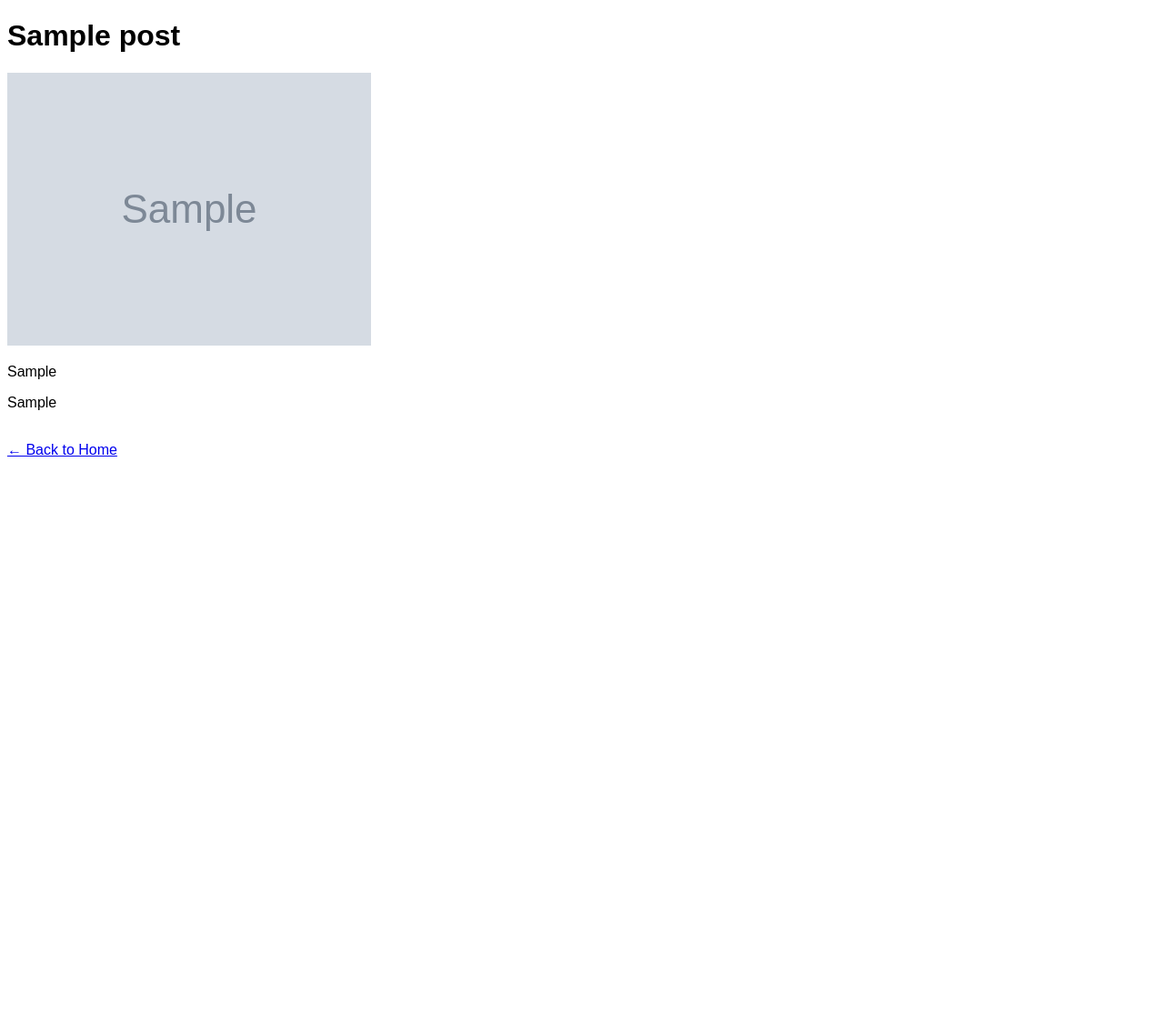
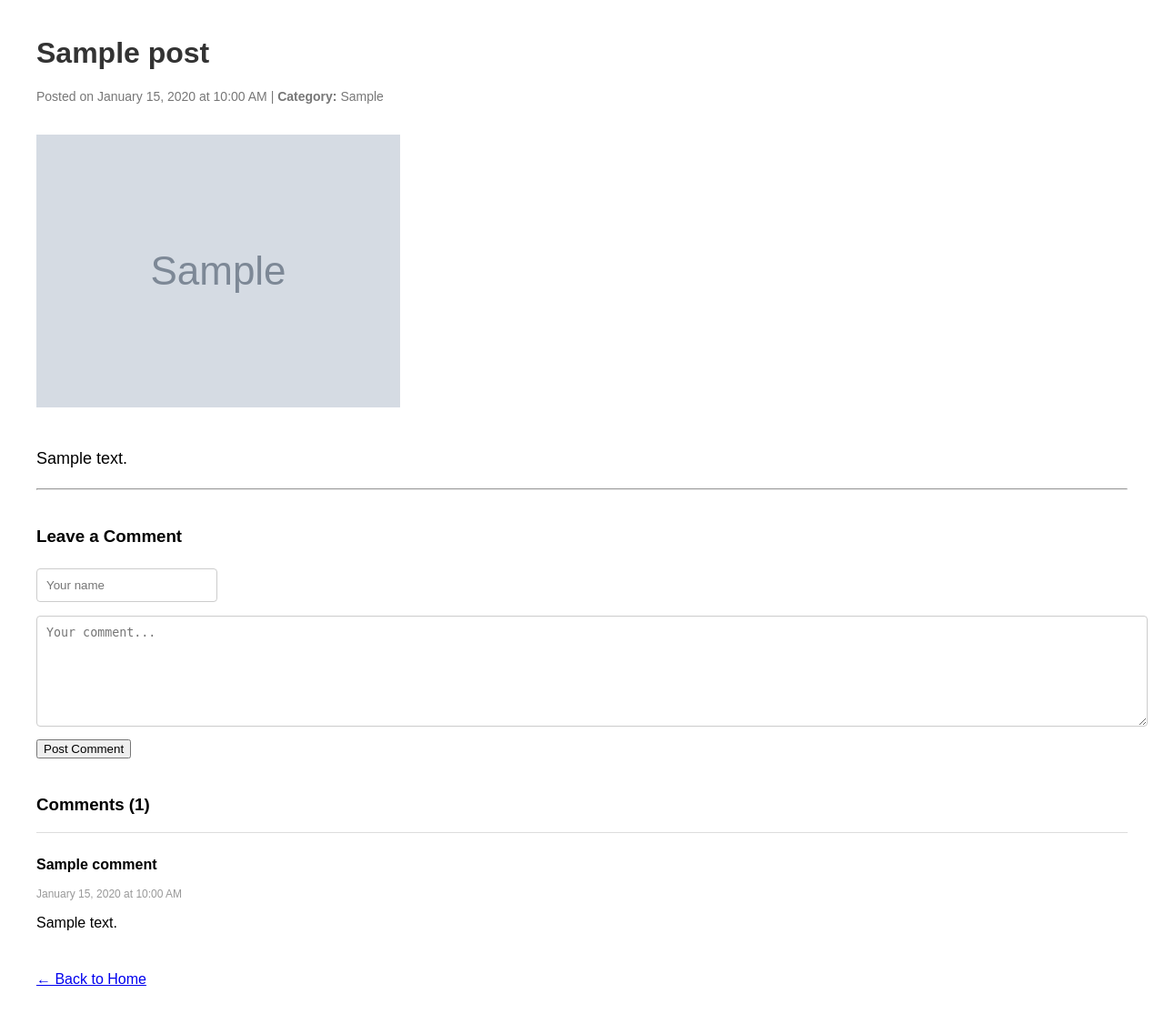
Before and after one commit to UzmaFateh/flask-blog, a Flask app: a page that uses templates/post.html in a window 1280 px wide. Shown: the whole page at 91% size. Before the commit the page ends 502 px from the top, so only its background shows below. Run offline with Flask 3, Linux system fonts and the light colour scheme; tables that the repository leaves empty hold one stand-in row (values such as "Sample post"); grey boxes marked "Sample" are stand-in pictures; some libraries are stand-ins or nearby versions.

Commit message:
added comment section, date, time category, database SQLite

```diff
--- a/app.py
+++ b/app.py
@@ -1,64 +1,224 @@
+
+
+# import os
+# from datetime import datetime
+# from flask import Flask, render_template, request, redirect, url_for
+# from flask_sqlalchemy import SQLAlchemy
+# from werkzeug.utils import secure_filename
+# import markdown
+
+# app = Flask(__name__, instance_relative_config=True)
+
+# # Ensure instance folder exists
+# os.makedirs(app.instance_path, exist_ok=True)
+
+# # Configuration
+# app.config['SQLALCHEMY_DATABASE_URI'] = 'sqlite:///' + os.path.join(app.instance_path, 'blog.db')
+# app.config['SQLALCHEMY_TRACK_MODIFICATIONS'] = False
+
+# # Upload folder for images
+# UPLOAD_FOLDER = os.path.join('static', 'uploads')
+# os.makedirs(UPLOAD_FOLDER, exist_ok=True)
+# app.config['UPLOAD_FOLDER'] = UPLOAD_FOLDER
+
+# db = SQLAlchemy(app)
+
+# # ------------------------
+# # Models
+# # ------------------------
+
+# # BlogPost model
+# class BlogPost(db.Model):
+#     id = db.Column(db.Integer, primary_key=True)
+#     title = db.Column(db.String(150), nullable=False)
+#     slug = db.Column(db.String(150), unique=True, nullable=False)
+#     content = db.Column(db.Text, nullable=False)
+#     image_filename = db.Column(db.String(100), nullable=True)
+#     created_at = db.Column(db.DateTime, default=datetime.utcnow)
+#     comments = db.relationship('Comment', backref='post', lazy=True)
+
+# # Comment model
+# class Comment(db.Model):
+#     id = db.Column(db.Integer, primary_key=True)
+#     post_id = db.Column(db.Integer, db.ForeignKey('blog_post.id'), nullable=False)
+#     name = db.Column(db.String(100), nullable=False)
+#     message = db.Column(db.Text, nullable=False)
+#     created_at = db.Column(db.DateTime, default=datetime.utcnow)
+
+# # ------------------------
+# # Routes
+# # ------------------------
+
+# # Home Page
+# @app.route('/')
+# def index():
+#     posts = BlogPost.query.order_by(BlogPost.created_at.desc()).all()
+#     return render_template('index.html', posts=posts)
+
+# # New Post Page
+# @app.route('/new', methods=['GET', 'POST'])
+# def new_post():
+#     if request.method == 'POST':
+#         title = request.form['title']
+#         slug = request.form['slug']
+#         content = request.form['content']
+#         image = request.files['image']
+
+#         image_filename = None
+#         if image and image.filename != '':
+#             image_filename = secure_filename(image.filename)
+#             image.save(os.path.join(app.config['UPLOAD_FOLDER'], image_filename))
+
+#         post = BlogPost(title=title, slug=slug, content=content, image_filename=image_filename)
+#         db.session.add(post)
+#         db.session.commit()
+#         return redirect(url_for('index'))
+
+#     return render_template('new_post.html')
+
+# # Post Detail Page (with comments and markdown)
+# @app.route('/post/<slug>', methods=['GET', 'POST'])
+# def post_detail(slug):
+#     post = BlogPost.query.filter_by(slug=slug).first_or_404()
+
+#     # Handle new comment
+#     if request.method == 'POST':
+#         name = request.form['name']
+#         message = request.form['message']
+#         comment = Comment(post_id=post.id, name=name, message=message)
+#         db.session.add(comment)
+#         db.session.commit()
+#         return redirect(url_for('post_detail', slug=slug))
+
+#     # Render markdown content
+#     content_html = markdown.markdown(post.content)
+
+#     # Fetch comments
+#     comments = Comment.query.filter_by(post_id=post.id).order_by(Comment.created_at.desc()).all()
+
+#     return render_template('post.html', post=post, content_html=content_html, comments=comments)
+
+# # ------------------------
+# # Run App
+# # ------------------------
+
+# if __name__ == '__main__':
+#     with app.app_context():
+#         db.create_all()
+#     app.run(debug=True)
+
+
+import os
+from datetime import datetime
 from flask import Flask, render_template, request, redirect, url_for
 from flask_sqlalchemy import SQLAlchemy
+from werkzeug.utils import secure_filename
+import markdown
 
-app = Flask(__name__)
+app = Flask(__name__, instance_relative_config=True)
 
-# 🔌 Database configuration
-app.config['SQLALCHEMY_DATABASE_URI'] = 'sqlite:///blog.db'
+# Ensure instance folder exists
+os.makedirs(app.instance_path, exist_ok=True)
+
+# Configuration
+app.config['SQLALCHEMY_DATABASE_URI'] = 'sqlite:///' + os.path.join(app.instance_path, 'blog.db')
 app.config['SQLALCHEMY_TRACK_MODIFICATIONS'] = False
 
-# 🔧 Initialize database
+# Upload folder for images
+UPLOAD_FOLDER = os.path.join('static', 'uploads')
+os.makedirs(UPLOAD_FOLDER, exist_ok=True)
+app.config['UPLOAD_FOLDER'] = UPLOAD_FOLDER
+
 db = SQLAlchemy(app)
 
-# 📦 BlogPost model
+# ------------------------
+# Models
+# ------------------------
+
+# BlogPost model
 class BlogPost(db.Model):
     id = db.Column(db.Integer, primary_key=True)
-    title = db.Column(db.String(100), nullable=False)
-    slug = db.Column(db.String(100), unique=True, nullable=False)
-    image = db.Column(db.String(200), nullable=False)
-    para1 = db.Column(db.Text, nullable=False)
-    para2 = db.Column(db.Text, nullable=False)
+    title = db.Column(db.String(150), nullable=False)
+    slug = db.Column(db.String(150), unique=True, nullable=False)
+    category = db.Column(db.String(100), nullable=False)  # ✅ New field
+    content = db.Column(db.Text, nullable=False)
+    image_filename = db.Column(db.String(100), nullable=True)
+    created_at = db.Column(db.DateTime, default=datetime.utcnow)
+    comments = db.relationship('Comment', backref='post', lazy=True)
 
-# 🧱 Create tables (if not exist)
-with app.app_context():
-    db.create_all()
+# Comment model
+class Comment(db.Model):
+    id = db.Column(db.Integer, primary_key=True)
+    post_id = db.Column(db.Integer, db.ForeignKey('blog_post.id'), nullable=False)
+    name = db.Column(db.String(100), nullable=False)
+    message = db.Column(db.Text, nullable=False)
+    created_at = db.Column(db.DateTime, default=datetime.utcnow)
 
-# 🏠 Home page route
+# ------------------------
+# Routes
+# ------------------------
+
+# Home Page
 @app.route('/')
-def home():
-    posts = BlogPost.query.all()
-    return render_template('home.html', posts=posts)
+def index():
+    posts = BlogPost.query.order_by(BlogPost.created_at.desc()).all()
+    return render_template('index.html', posts=posts)
 
-# 📄 Slug detail page
-@app.route('/post/<slug>')
-def post(slug):
-    post = BlogPost.query.filter_by(slug=slug).first_or_404()
-    return render_template('post.html', post=post)
-
-# ➕ Add new post (form page)
+# New Post Page
 @app.route('/new', methods=['GET', 'POST'])
 def new_post():
     if request.method == 'POST':
         title = request.form['title']
         slug = request.form['slug']
-        image = request.form['image']
-        para1 = request.form['para1']
-        para2 = request.form['para2']
+        category = request.form['category']  # ✅ Get category
+        content = request.form['content']
+        image = request.files['image']
 
-        new_post = BlogPost(
+        image_filename = None
+        if image and image.filename != '':
+            image_filename = secure_filename(image.filename)
+            image.save(os.path.join(app.config['UPLOAD_FOLDER'], image_filename))
+
+        post = BlogPost(
             title=title,
             slug=slug,
-            image=image,
-            para1=para1,
-            para2=para2
+            category=category,
+            content=content,
+            image_filename=image_filename
         )
-        db.session.add(new_post)
+        db.session.add(post)
         db.session.commit()
-
-        return redirect(url_for('home'))
+        return redirect(url_for('index'))
 
     return render_template('new_post.html')
 
-# 🚀 Run the app
+# Post Detail Page
+@app.route('/post/<slug>', methods=['GET', 'POST'])
+def post_detail(slug):
+    post = BlogPost.query.filter_by(slug=slug).first_or_404()
+
+    # Handle comment submit
+    if request.method == 'POST':
+        name = request.form['name']
+        message = request.form['message']
+        comment = Comment(post_id=post.id, name=name, message=message)
+        db.session.add(comment)
+        db.session.commit()
+        return redirect(url_for('post_detail', slug=slug))
+
+    # Convert markdown to HTML
+    content_html = markdown.markdown(post.content)
+
+    # Get comments
+    comments = Comment.query.filter_by(post_id=post.id).order_by(Comment.created_at.desc()).all()
+
+    return render_template('post.html', post=post, content_html=content_html, comments=comments)
+
+# ------------------------
+# Run App
+# ------------------------
+
 if __name__ == '__main__':
+    with app.app_context():
+        db.create_all()
     app.run(debug=True)
--- a/templates/post.html
+++ b/templates/post.html
@@ -1,26 +1,154 @@
-<!DOCTYPE html>
+<!-- <!DOCTYPE html>
 <html>
 <head>
-    <title>{{ post.title }}</title>
+    <title>{{ post.title }} - My Blog</title>
     <style>
         body {
             font-family: Arial, sans-serif;
+            margin: 40px;
+        }
+        h1 {
+            color: #333;
         }
         img {
-            max-width: 500px;
+            max-width: 600px;
             height: auto;
+            margin: 20px 0;
+        }
+        .content {
+            font-size: 18px;
+            line-height: 1.6;
+        }
+        a {
+            display: inline-block;
+            margin-top: 20px;
+            color: #4CAF50;
+            text-decoration: none;
         }
     </style>
 </head>
 <body>
     <h1>{{ post.title }}</h1>
 
-    <img src="{{ url_for('static', filename=post.image) }}" alt="{{ post.title }}">
+    {% if post.image_filename %}
+        <img src="{{ url_for('static', filename='uploads/' ~ post.image_filename) }}" alt="{{ post.title }}">
+    {% endif %}
 
-    <p>{{ post.para1 }}</p>
-    <p>{{ post.para2 }}</p>
+    <div class="content">
+        <p>{{ post.content | safe }}</p>
+    </div>
+
+    <a href="{{ url_for('index') }}">← Back to Home</a>
+</body>
+</html> -->
+
+<!DOCTYPE html>
+<html>
+
+<head>
+    <title>{{ post.title }} - My Blog</title>
+    <style>
+        body {
+            font-family: Arial, sans-serif;
+            margin: 40px;
+        }
+
+        h1 {
+            color: #333;
+        }
+
+        img {
+            max-width: 600px;
+            height: auto;
+            margin: 20px 0;
+        }
+
+        .content {
+            font-size: 18px;
+            line-height: 1.6;
+        }
+
+        .timestamp {
+            color: #777;
+            font-size: 14px;
+        }
+
+        .comment-box,
+        .comment-list {
+            margin-top: 40px;
+        }
+
+        textarea {
+            width: 100%;
+            height: 100px;
+        }
+
+        input[type="text"],
+        textarea {
+            padding: 10px;
+            margin: 5px 0 10px 0;
+            border: 1px solid #ccc;
+            border-radius: 4px;
+        }
+
+        .comment {
+            border-top: 1px solid #ddd;
+            padding: 10px 0;
+        }
+
+        .comment .author {
+            font-weight: bold;
+        }
+
+        .comment .date {
+            font-size: 12px;
+            color: #999;
+        }
+    </style>
+</head>
+
+<body>
+    <h1>{{ post.title }}</h1>
+
+    <p class="timestamp">Posted on {{ post.created_at.strftime('%B %d, %Y at %I:%M %p') }} |
+        <strong>Category:</strong> {{ post.category }}
+    </p>
+
+
+    {% if post.image_filename %}
+    <img src="{{ url_for('static', filename='uploads/' ~ post.image_filename) }}" alt="{{ post.title }}">
+    {% endif %}
+
+    <div class="content">
+        {{ content_html | safe }}
+    </div>
+
+    <hr>
+
+    <!-- Comment Form -->
+    <div class="comment-box">
+        <h3>Leave a Comment</h3>
+        <form action="{{ url_for('post_detail', slug=post.slug) }}" method="post">
+            <input type="text" name="name" placeholder="Your name" required><br>
+            <textarea name="message" placeholder="Your comment..." required></textarea><br>
+            <input type="submit" value="Post Comment">
+        </form>
+    </div>
+
+    <!-- Comment List -->
+    <div class="comment-list">
+        <h3>Comments ({{ comments|length }})</h3>
+        {% for comment in comments %}
+        <div class="comment">
+            <p class="author">{{ comment.name }}</p>
+            <p class="date">{{ comment.created_at.strftime('%B %d, %Y at %I:%M %p') }}</p>
+            <p>{{ comment.message }}</p>
+        </div>
+        {% endfor %}
+    </div>
 
     <br>
-    <a href="/">← Back to Home</a>
+    <a href="{{ url_for('index') }}">← Back to Home</a>
 </body>
+
 </html>
```
Also changed, not shown: templates/index.html (added, +21 -0 lines), templates/new_post.html (+17 -35 lines), static/uploads/Screenshot_112.png (added), static/uploads/Screenshot_35.png (added), static/uploads/Screenshot_391.png (added), static/uploads/Screenshot_4.png (added), 3 other files.
